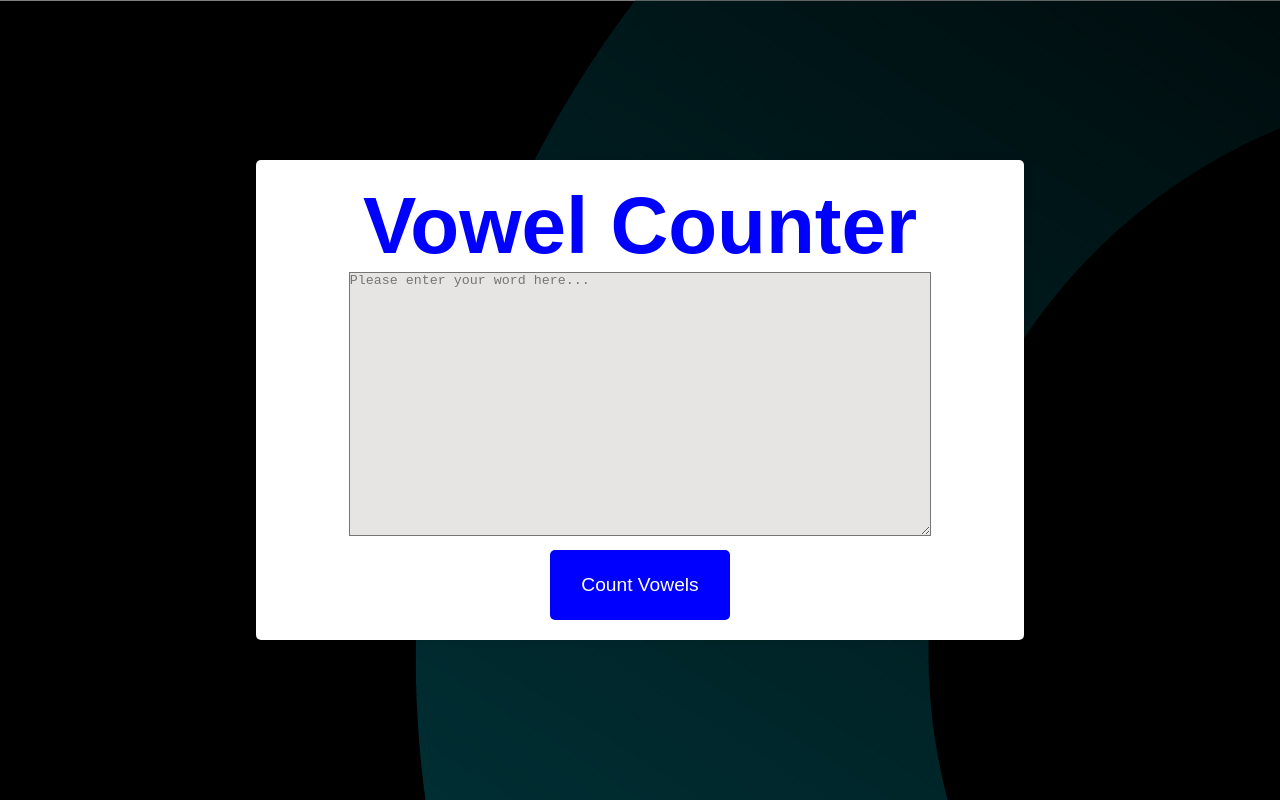
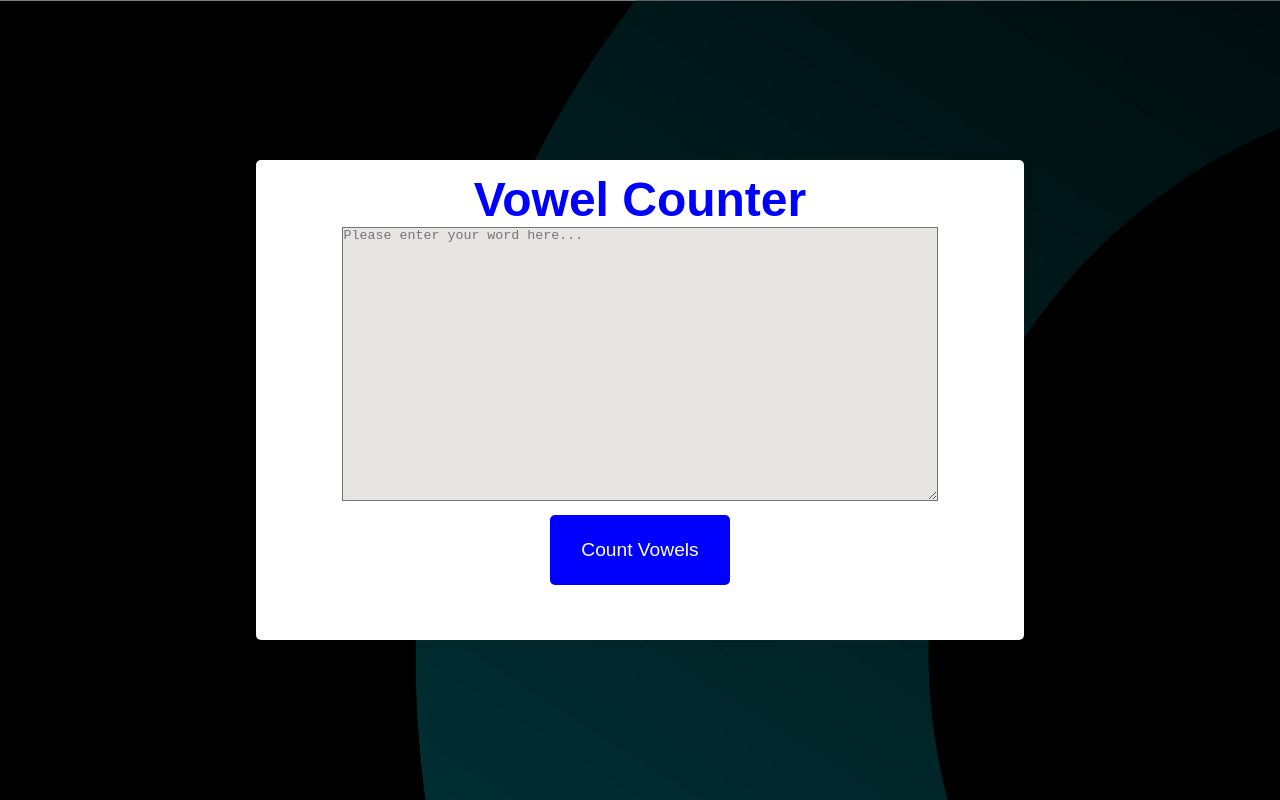
Before and after one commit to Sntradehub/Vowel-count, a plain HTML site: page index.html in a window 1280 px wide. Drawn offline with Linux system fonts and the light colour scheme.

Commit message:
first commit

```diff
--- a/style.css
+++ b/style.css
@@ -15,9 +15,9 @@ body {
 }
 .containier {
     background: #fff;
-    padding: 20px;
+    padding: 12px;
     border-radius: 5px;
-    box-shadow: 0 0 10px rgba(0,0,0,0.1);
+    box-shadow: 0 0 10px rgba(53, 52, 52, 0.1);
     text-align: center;
     width: 60%;
     height: 60%;
@@ -30,7 +30,7 @@ body {
 
 h1{
     color: blue;
-    font-size: 5rem;
+    font-size: 3rem;
         text-align: center;
 }
 #Vowel_btn{
@@ -41,7 +41,7 @@ h1{
     border: none;
     border-radius: 5px;
     cursor: pointer;
-    margin-top: 10px;
+    margin: 10px;
     width: 180px;
     height: 70px;
 }
```
